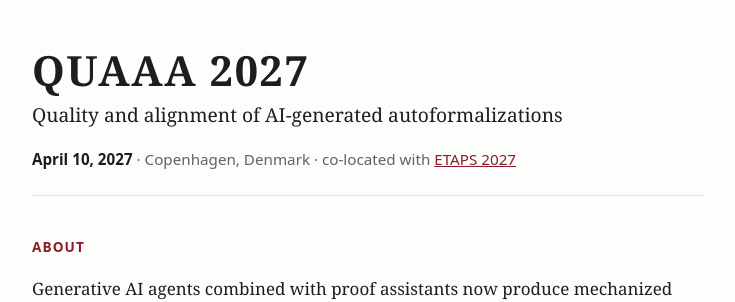
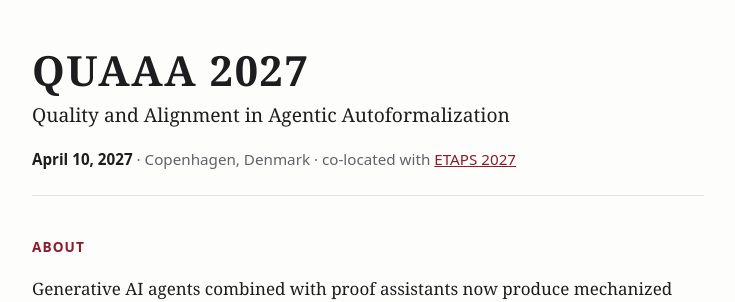
Before and after one commit to Copilots-for-Isabelle/quaaa, a Jekyll site: the page built from index.md, in a window 1280 px wide. Shown: the top 302 px of the page, without its empty margins (272-1007 px from the left). Built offline with Jekyll 4.4.1, drawn with Linux system fonts in a browser that asks for light colours; our own code applies the rules of GitHub Pages for plain Markdown files.

Commit message:
Tagline: Quality and Alignment in Agentic Autoformalization
Co-Authored-By: Claude Opus 5.5 <noreply@anthropic.com>
Claude-Session: https://claude.ai/code/session_01K3U9xdzSzHNJq1EUDNv6W5

```diff
--- a/_config.yml
+++ b/_config.yml
@@ -1,7 +1,7 @@
 # Site-wide settings. Restart `jekyll serve` after editing this file.
 
 title: QUAAA 2027
-tagline: Quality and alignment of AI-generated autoformalizations
+tagline: Quality and Alignment in Agentic Autoformalization
 description: >-
   QUAAA 2027: an informal ETAPS workshop on the quality and alignment of
   mechanized results produced by generative AI agents.
```
